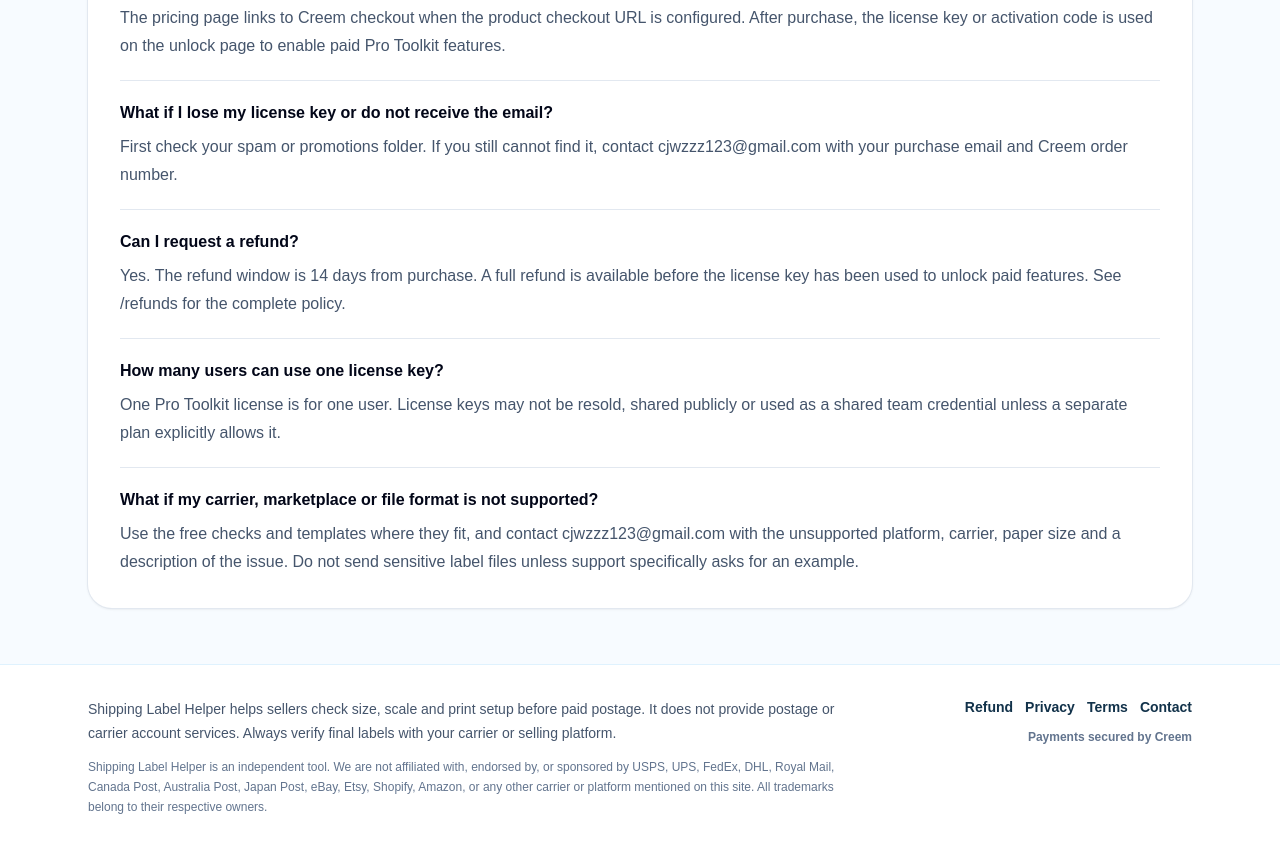
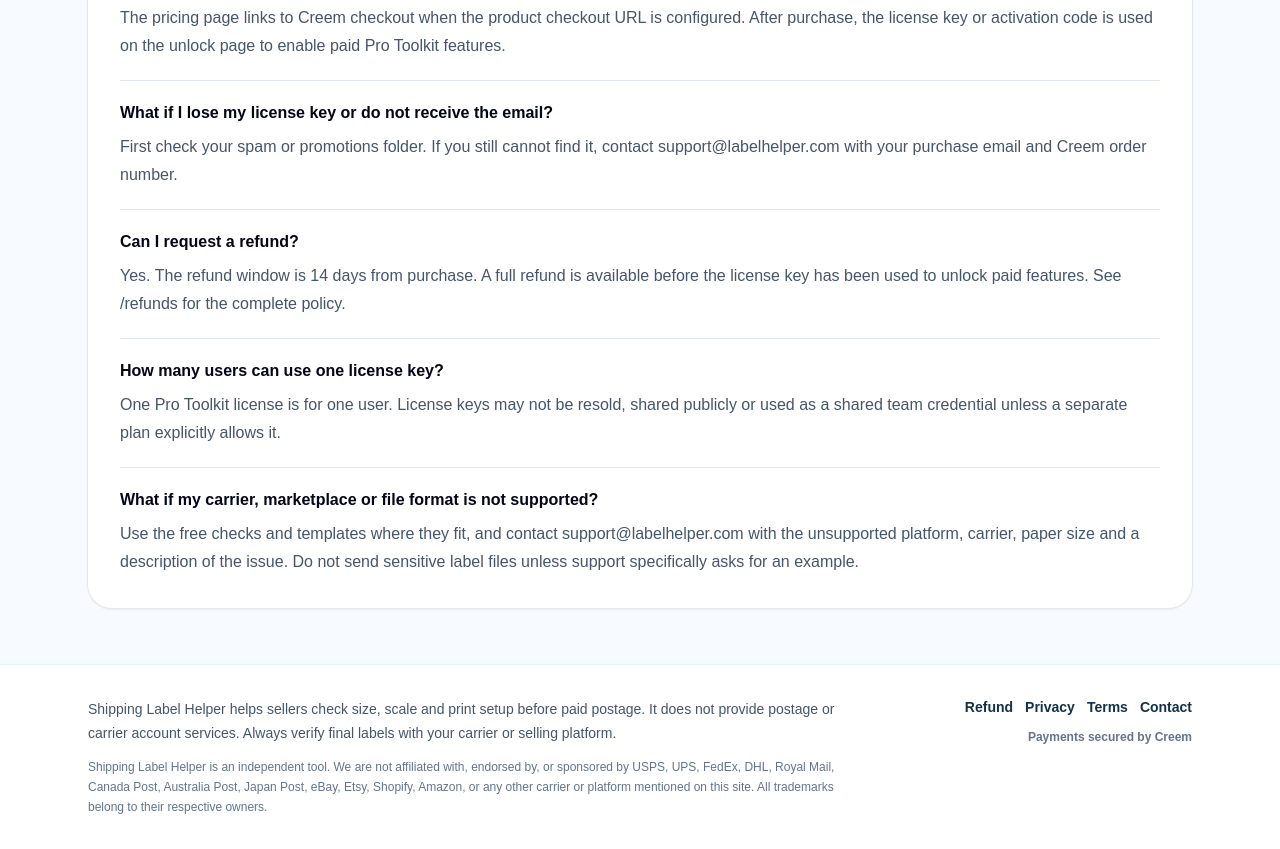
Before and after one commit to cjwzzz123-a11y/labelhelper, a Next.js app: page / in a window 1280 px wide. Shown: the part 2960-3809 px from the top of the page. Built offline with nearby package versions, Linux system fonts and the light colour scheme; no server answers.

Commit message:
chore(email): switch user-facing contact to support@labelhelper.com for branded comms

```diff
--- a/app/contact/page.tsx
+++ b/app/contact/page.tsx
@@ -2,7 +2,7 @@ import type { Metadata } from "next";
 import Link from "next/link";
 import { Breadcrumb } from "@/components/Breadcrumb";
 
-const contactEmail = "cjwzzz123@gmail.com";
+const contactEmail = "support@labelhelper.com";
 
 export const metadata: Metadata = {
   title: "Contact | Shipping Label Helper",
--- a/app/privacy/page.tsx
+++ b/app/privacy/page.tsx
@@ -2,7 +2,7 @@ import type { Metadata } from "next";
 import Link from "next/link";
 import { Breadcrumb } from "@/components/Breadcrumb";
 
-const contactEmail = "cjwzzz123@gmail.com";
+const contactEmail = "support@labelhelper.com";
 
 export const metadata: Metadata = {
   title: "Privacy Policy | Shipping Label Helper",
--- a/app/refunds/page.tsx
+++ b/app/refunds/page.tsx
@@ -2,7 +2,7 @@ import type { Metadata } from "next";
 import Link from "next/link";
 import { Breadcrumb } from "@/components/Breadcrumb";
 
-const contactEmail = "cjwzzz123@gmail.com";
+const contactEmail = "support@labelhelper.com";
 
 export const metadata: Metadata = {
   title: "Refund Policy | Shipping Label Helper",
--- a/app/terms/page.tsx
+++ b/app/terms/page.tsx
@@ -2,7 +2,7 @@ import type { Metadata } from "next";
 import Link from "next/link";
 import { Breadcrumb } from "@/components/Breadcrumb";
 
-const contactEmail = "cjwzzz123@gmail.com";
+const contactEmail = "support@labelhelper.com";
 
 export const metadata: Metadata = {
   title: "Terms of Service | Shipping Label Helper",
--- a/components/HomeFaq.tsx
+++ b/components/HomeFaq.tsx
@@ -19,7 +19,7 @@ const homeFaqItems: FAQItem[] = [
   },
   {
     question: "What if I lose my license key or do not receive the email?",
-    answer: "First check your spam or promotions folder. If you still cannot find it, contact cjwzzz123@gmail.com with your purchase email and Creem order number.",
+    answer: "First check your spam or promotions folder. If you still cannot find it, contact support@labelhelper.com with your purchase email and Creem order number.",
   },
   {
     question: "Can I request a refund?",
@@ -31,7 +31,7 @@ const homeFaqItems: FAQItem[] = [
   },
   {
     question: "What if my carrier, marketplace or file format is not supported?",
-    answer: "Use the free checks and templates where they fit, and contact cjwzzz123@gmail.com with the unsupported platform, carrier, paper size and a description of the issue. Do not send sensitive label files unless support specifically asks for an example.",
+    answer: "Use the free checks and templates where they fit, and contact support@labelhelper.com with the unsupported platform, carrier, paper size and a description of the issue. Do not send sensitive label files unless support specifically asks for an example.",
   },
 ];
 
```
